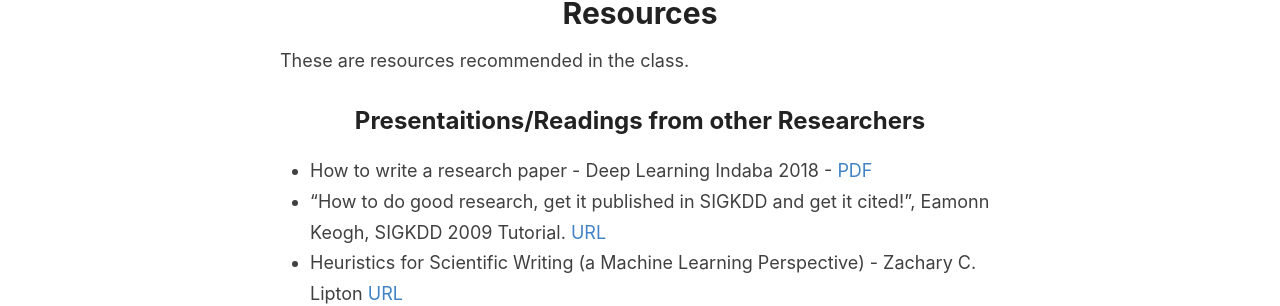
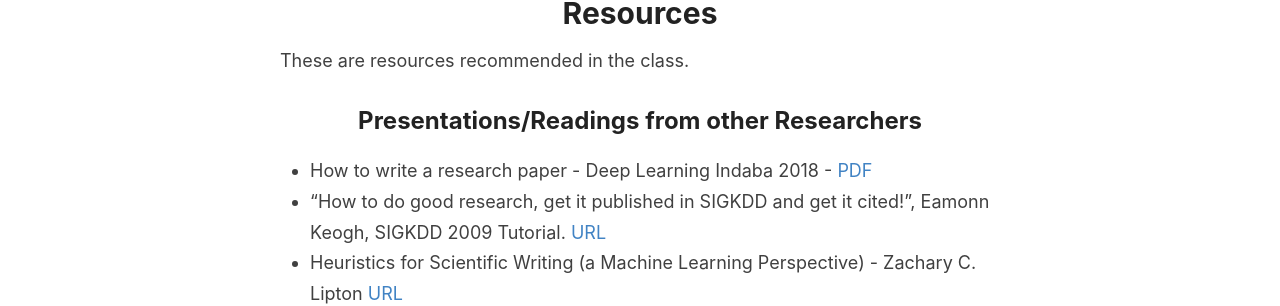
Before and after one commit to dsfsi/mit809, a Jekyll site: the page built from _pages/resources.md, in a window 1280 px wide. Shown: the part 317-623 px from the top of the page. Built offline with Jekyll 4.4.1, drawn with Linux system fonts in a browser that asks for light colours.

Commit message:
Update resources.md

```diff
--- a/_pages/resources.md
+++ b/_pages/resources.md
@@ -6,7 +6,7 @@ permalink: /resources/
 
 These are resources recommended in the class.
 
-## Presentaitions/Readings from other Researchers
+## Presentations/Readings from other Researchers
 
 * How to write a research paper - Deep Learning Indaba 2018 - [PDF](https://github.com/dsfsi/mit809/raw/master/_pages/research-paper-writing.pdf)
 * “How to do good research, get it published in SIGKDD and get it cited!”, Eamonn Keogh,  SIGKDD 2009 Tutorial. [URL](http://www.cs.ucr.edu/~eamonn/Keogh_SIGKDD09_tutorial.pdf)
```
